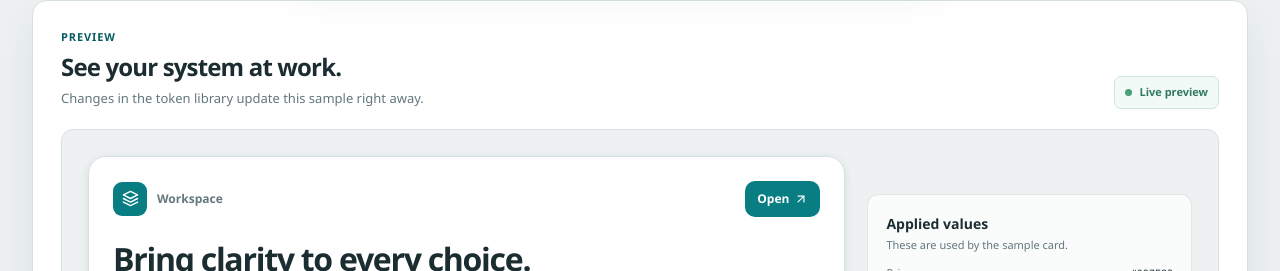
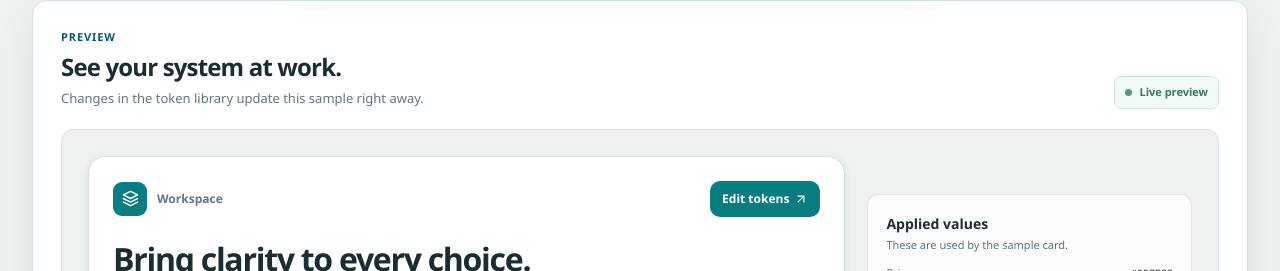
Before and after one commit to a2rp/design-token-editor, a React (Vite) app: page / in a window 1280 px wide. Shown: the part 1099-1370 px from the top of the page. Built offline with nearby package versions, Linux system fonts and the light colour scheme.

Commit message:
docs: document design token editor

```diff
--- a/src/components/exportPanel/index.jsx
+++ b/src/components/exportPanel/index.jsx
@@ -29,7 +29,7 @@ const ExportPanel = ({ tokens }) => {
         link.href = fileUrl;
         link.download = fileName;
         link.click();
-        URL.revokeObjectURL(fileUrl);
+        setTimeout(() => URL.revokeObjectURL(fileUrl), 1000);
         setStatus(fileName + " downloaded.");
     };
 
--- a/src/components/systemPreview/index.jsx
+++ b/src/components/systemPreview/index.jsx
@@ -48,13 +48,15 @@ const SystemPreview = ({ tokens }) => {
                         <span className={styles.cardCategory} style={{ color: muted }}>
                             Workspace
                         </span>
-                        <span
+                        <button
                             className={styles.openButton}
+                            type="button"
+                            onClick={() => document.getElementById("tokens")?.scrollIntoView({ behavior: "smooth" })}
                             style={{ backgroundColor: primary, borderRadius: buttonRadius }}
                         >
-                            Open
+                            Edit tokens
                             <FiArrowUpRight aria-hidden="true" />
-                        </span>
+                        </button>
                     </div>
                     <h3 style={{ color: ink, fontSize: titleSize }}>
                         Bring clarity to every choice.
--- a/src/components/systemPreview/styles.module.css
+++ b/src/components/systemPreview/styles.module.css
@@ -123,6 +123,7 @@
         font-size: 12px;
         font-weight: 700;
         gap: 5px;
+        cursor: pointer;
         transition: border-color 150ms ease, box-shadow 150ms ease;
 
         svg {
```
Also changed, not shown: 1 other file (tests, documents, lock files or other folders).
